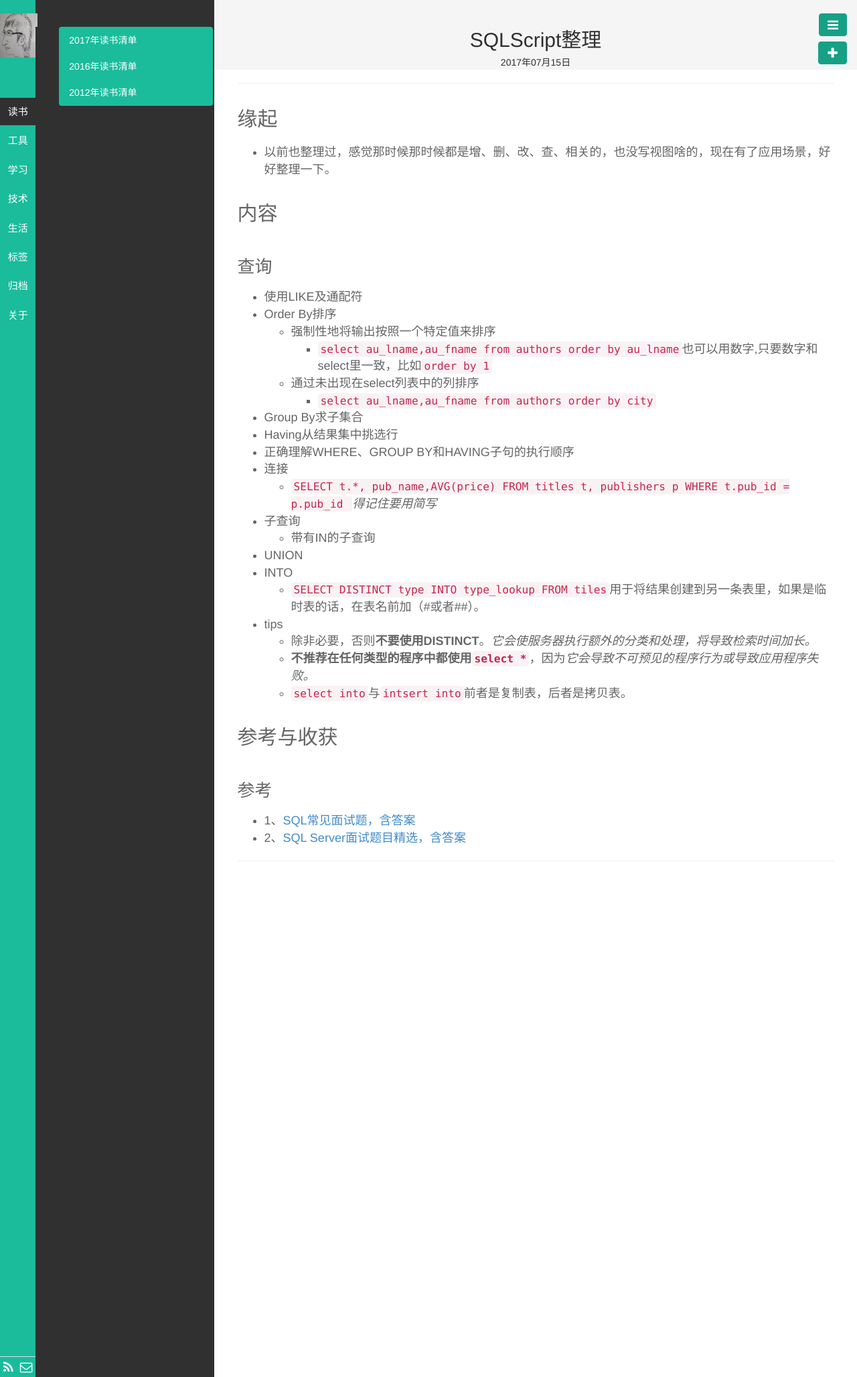
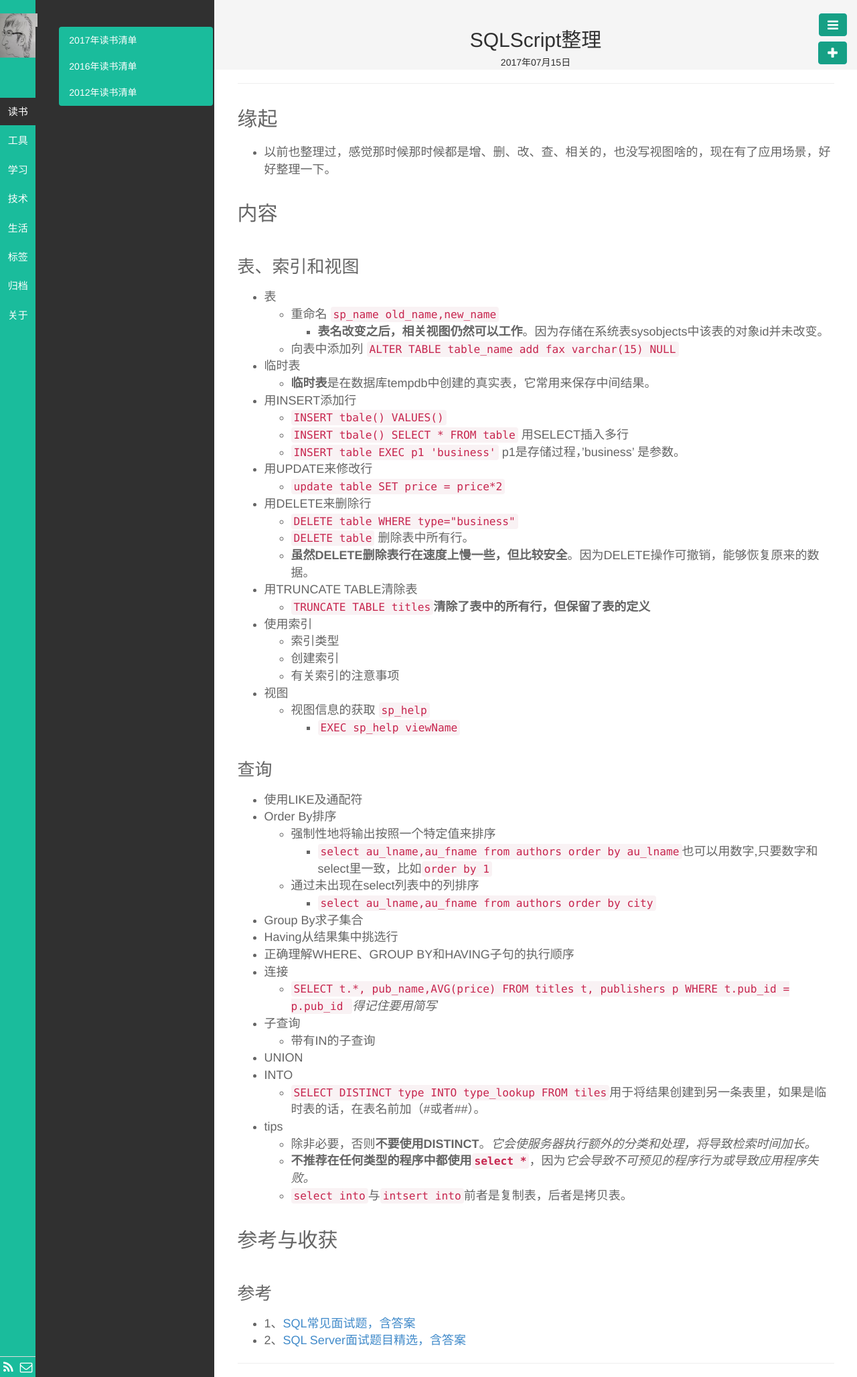
Before and after one commit to wolflion/blog, a Jekyll site: the page built from _posts/学习/2017-07-15-SQL-Script-Summarize.md, in a window 1280 px wide. Shown: the whole page at 67% size. Built offline with Jekyll 4.4.1, drawn with Linux system fonts in a browser that asks for light colours.

Commit message:
20170717UpdatedLabA308
20170717UpdatedLabA308

```diff
--- a/_posts/学习/2017-07-15-SQL-Script-Summarize.md
+++ b/_posts/学习/2017-07-15-SQL-Script-Summarize.md
@@ -11,6 +11,33 @@ description:
 + 以前也整理过，感觉那时候那时候都是增、删、改、查、相关的，也没写视图啥的，现在有了应用场景，好好整理一下。
 
 ##  内容
+
+###  表、索引和视图
++ 表
+	+ 重命名 `sp_name old_name,new_name`
+		+ **表名改变之后，相关视图仍然可以工作**。因为存储在系统表sysobjects中该表的对象id并未改变。
+	+ 向表中添加列 `ALTER TABLE table_name add fax varchar(15) NULL`
++ 临时表
+	+ **临时表**是在数据库tempdb中创建的真实表，它常用来保存中间结果。
++ 用INSERT添加行
+	+ `INSERT tbale() VALUES()`
+	+ `INSERT tbale() SELECT * FROM table` 用SELECT插入多行
+	+ `INSERT table EXEC p1 'business'` p1是存储过程，'business' 是参数。
++ 用UPDATE来修改行
+	+ `update table SET price = price*2`
++ 用DELETE来删除行
+	+ `DELETE table WHERE type="business"`
+	+ `DELETE table` 删除表中所有行。
+	+ **虽然DELETE删除表行在速度上慢一些，但比较安全**。因为DELETE操作可撤销，能够恢复原来的数据。
++ 用TRUNCATE TABLE清除表
+	+ `TRUNCATE TABLE titles`**清除了表中的所有行，但保留了表的定义**
++ 使用索引
+	+ 索引类型
+	+ 创建索引
+	+ 有关索引的注意事项
++ 视图
+	+ 视图信息的获取 `sp_help`
+		+ `EXEC sp_help viewName`
 
 ###  查询
 + 使用LIKE及通配符
```
Also changed, not shown: _posts/工具/2017-07-14-Configuration-SQLServer08R2-And-Use-Ssms.md (+10 -3 lines), _posts/工具/2017-07-15-Coder-Toolbox.md (added, +41 -0 lines).
